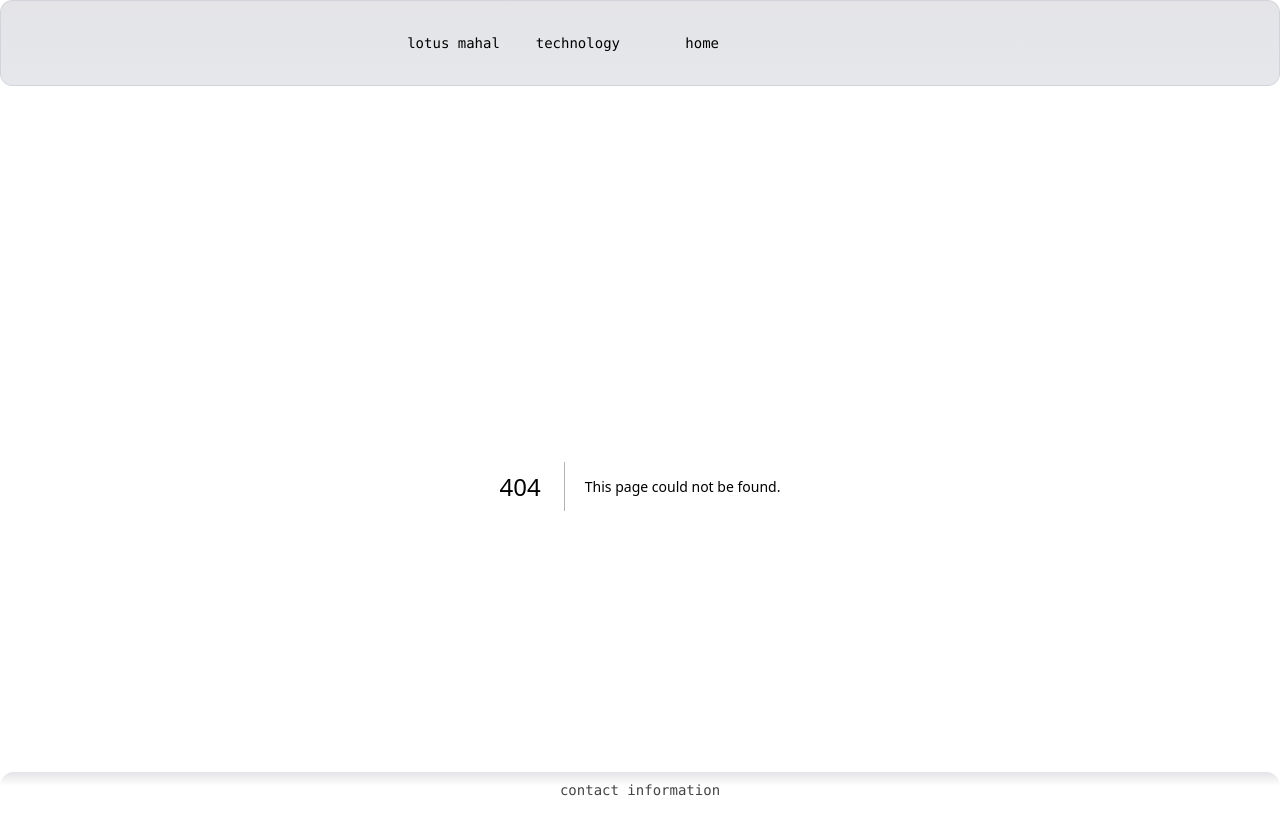
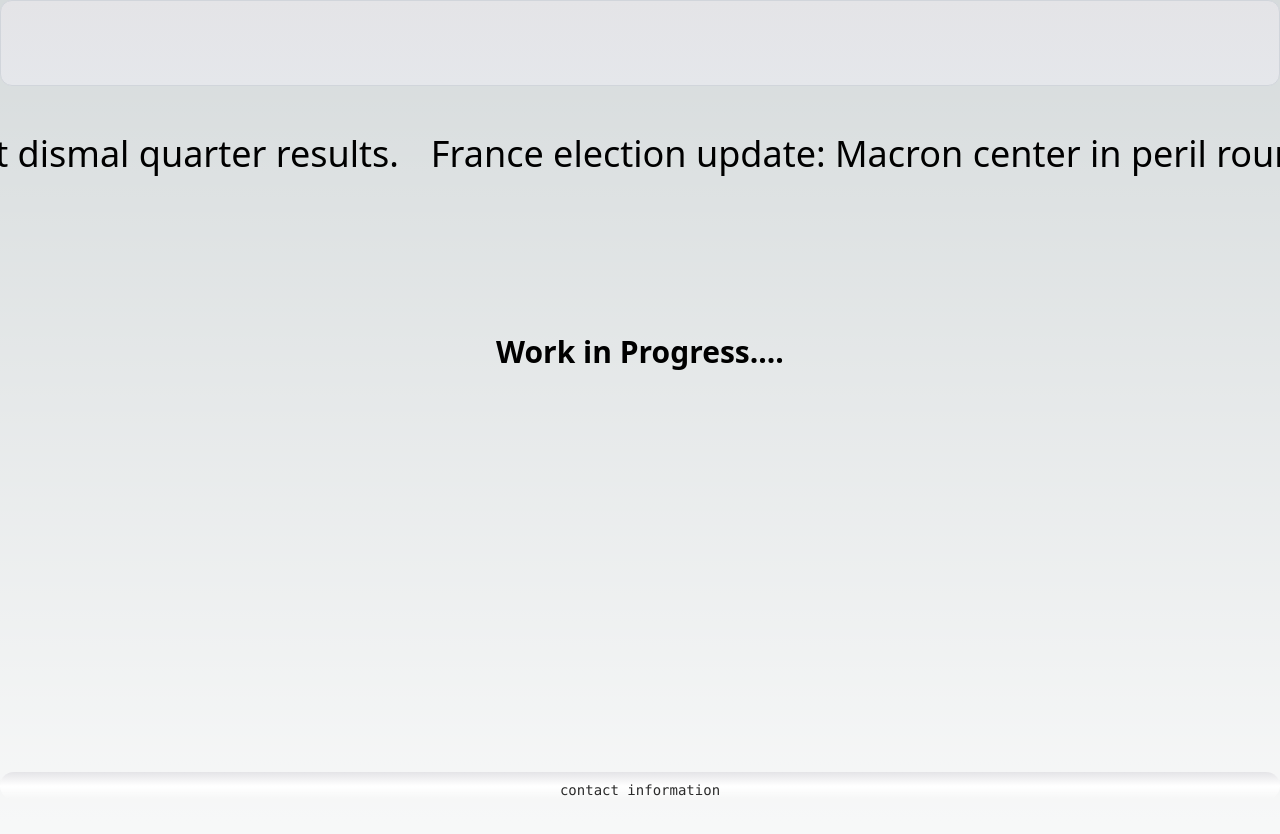
Before and after one commit to arnab-156/arnab-majumdar, a Next.js app: page /news in a window 1280 px wide. Before the commit this address had no page. Shown: the top 834 px of the page. Built offline with nearby package versions, Linux system fonts and the light colour scheme.

Commit message:
marquee...

```diff
--- /dev/null
+++ b/src/app/components/marquee.tsx
@@ -0,0 +1,22 @@
+import type { NextPage } from 'next';
+import React, { ReactNode } from 'react';
+
+interface MyMarqueeInterface {
+    news: Array<string>
+    customClassName?: string
+}
+
+export const Marquee: NextPage<MyMarqueeInterface> = ({
+    news,
+    customClassName = "",
+}) => {
+    return (
+        <div className={`relative flex overflow-x-hidden ${customClassName}`}>
+            <div className={"py-12 animate-marquee whitespace-nowrap"}>
+                {
+                    [...news, ...news].map((item, index) => (<span key={index} className="mx-4 text-4xl min-w-100">{item}</span>))
+                }
+            </div>
+        </div>
+    );
+};
--- /dev/null
+++ b/src/app/news/layout.tsx
@@ -0,0 +1,20 @@
+import { title } from "process";
+import Image from "next/image";
+import { Marquee } from "../components/marquee"
+
+export default function NewsLayout({
+    children,
+}: {
+    children: React.ReactNode
+}) {
+    const newsData = ["Massive Stampede in India kills scores..",
+        "Nike stocks crashes post dismal quarter results.",
+        "France election update: Macron center in peril round  1."];
+
+    return (
+        <section>
+            <Marquee news={newsData} />
+            {children}
+        </section>
+    )
+}
--- /dev/null
+++ b/src/app/news/page.tsx
@@ -0,0 +1,12 @@
+import Link from "next/link";
+import { Card } from "../components/card";
+import { buttonStyle, cardWrapperStyle, yellowBackgroundTheme } from "../utility/stylevariables";
+import { Marquee } from "../components/marquee";
+
+export default function NewsPage() {
+  return (
+    <main className="flex min-h-screen flex-col items-center justify-between pt-20 ">
+      <h1 className="text-3xl font-bold text-center mt-8">Work in Progress....</h1>
+    </main>
+  );
+}
--- a/tailwind.config.ts
+++ b/tailwind.config.ts
@@ -13,6 +13,15 @@ const config: Config = {
         "gradient-conic":
           "conic-gradient(from 180deg at 50% 50%, var(--tw-gradient-stops))",
       },
+      animation: {
+        marquee: 'marquee 25s linear infinite',
+      },
+      keyframes: {
+        marquee: {
+          '0%': { transform: 'translateX(0%)' },
+          '100%': { transform: 'translateX(-100%)' },
+        },
+      },
     },
   },
   plugins: [],
```
Also changed, not shown: public/mountains.gif (added).
